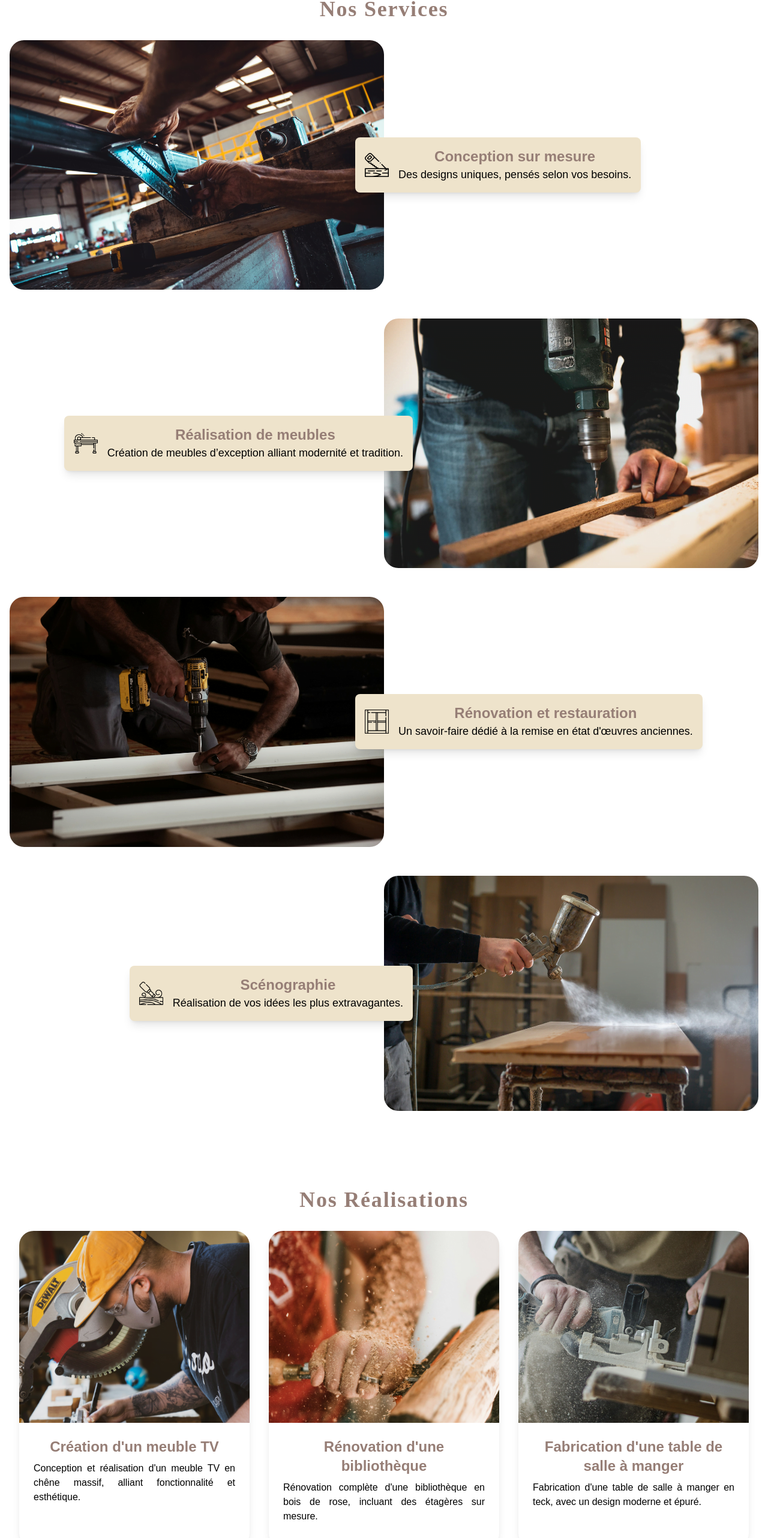
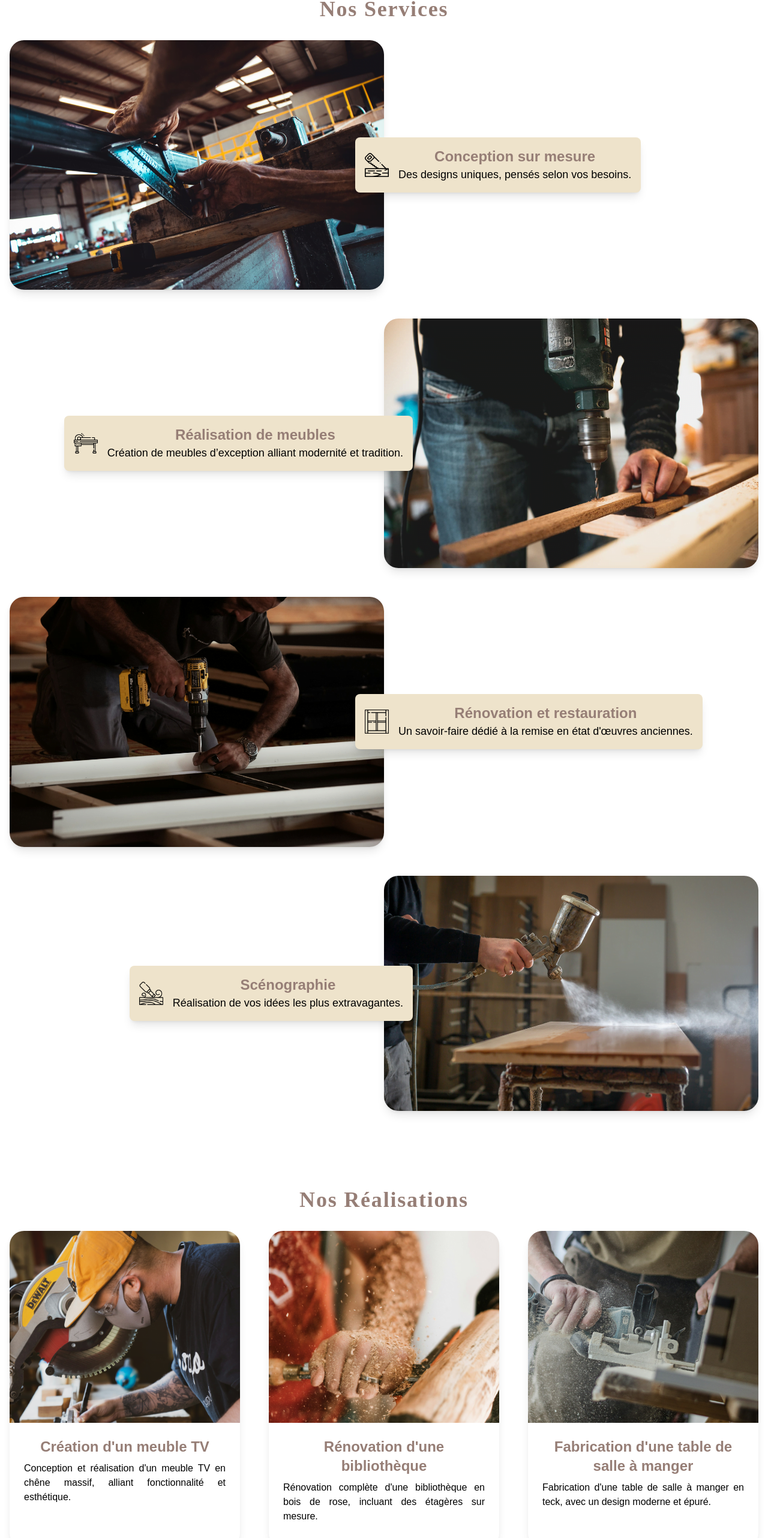
Before and after one commit to AntoineWtz/ateliers-bony, a React (Create React App) app: page / in a window 1280 px wide. Shown: the part 1013-3577 px from the top of the page at 60% size. Built offline with nearby package versions, Linux system fonts and the light colour scheme.

Commit message:
edit Shadow + style

```diff
--- a/src/components/ProjectList.tsx
+++ b/src/components/ProjectList.tsx
@@ -62,7 +62,7 @@ export const ProjectList: React.FC<ProjectListProps> = ({ limit = projects.lengt
             >
                 Nos Réalisations
             </motion.h2>
-            <div className="flex flex-wrap justify-center align-center gap-8">
+            <div className="flex flex-wrap justify-evenly align-center gap-8">
                 {projects.slice(0, limit).map((project, index) => (
                     <motion.div
                         key={project.title}
--- a/src/components/ServiceList.tsx
+++ b/src/components/ServiceList.tsx
@@ -48,7 +48,7 @@ export const ServiceList: React.FC = () => {
                     <motion.img
                         src={service1}
                         alt="Conception sur mesure"
-                        className="w-full md:w-1/2 object-cover rounded-3xl opacity-90"
+                        className="w-full md:w-1/2 object-cover rounded-3xl opacity-90 shadow-lg"
                         initial="hidden"
                         whileInView="visible"
                         viewport={{ once: true }}
@@ -74,7 +74,7 @@ export const ServiceList: React.FC = () => {
                     <motion.img
                         src={service2}
                         alt="Réalisation de meubles"
-                        className="w-full md:w-1/2 object-cover rounded-3xl opacity-90"
+                        className="w-full md:w-1/2 object-cover rounded-3xl opacity-90 shadow-lg"
                         initial="hidden"
                         whileInView="visible"
                         viewport={{ once: true }}
@@ -100,7 +100,7 @@ export const ServiceList: React.FC = () => {
                     <motion.img
                         src={service3}
                         alt="Rénovation et restauration"
-                        className="w-full md:w-1/2 object-cover rounded-3xl opacity-90"
+                        className="w-full md:w-1/2 object-cover rounded-3xl opacity-90 shadow-lg"
                         initial="hidden"
                         whileInView="visible"
                         viewport={{ once: true }}
@@ -126,7 +126,7 @@ export const ServiceList: React.FC = () => {
                     <motion.img
                         src={service4}
                         alt="Scénographie"
-                        className="w-full md:w-1/2 object-cover rounded-3xl opacity-90"
+                        className="w-full md:w-1/2 object-cover rounded-3xl opacity-90 shadow-lg"
                         initial="hidden"
                         whileInView="visible"
                         viewport={{ once: true }}
```
